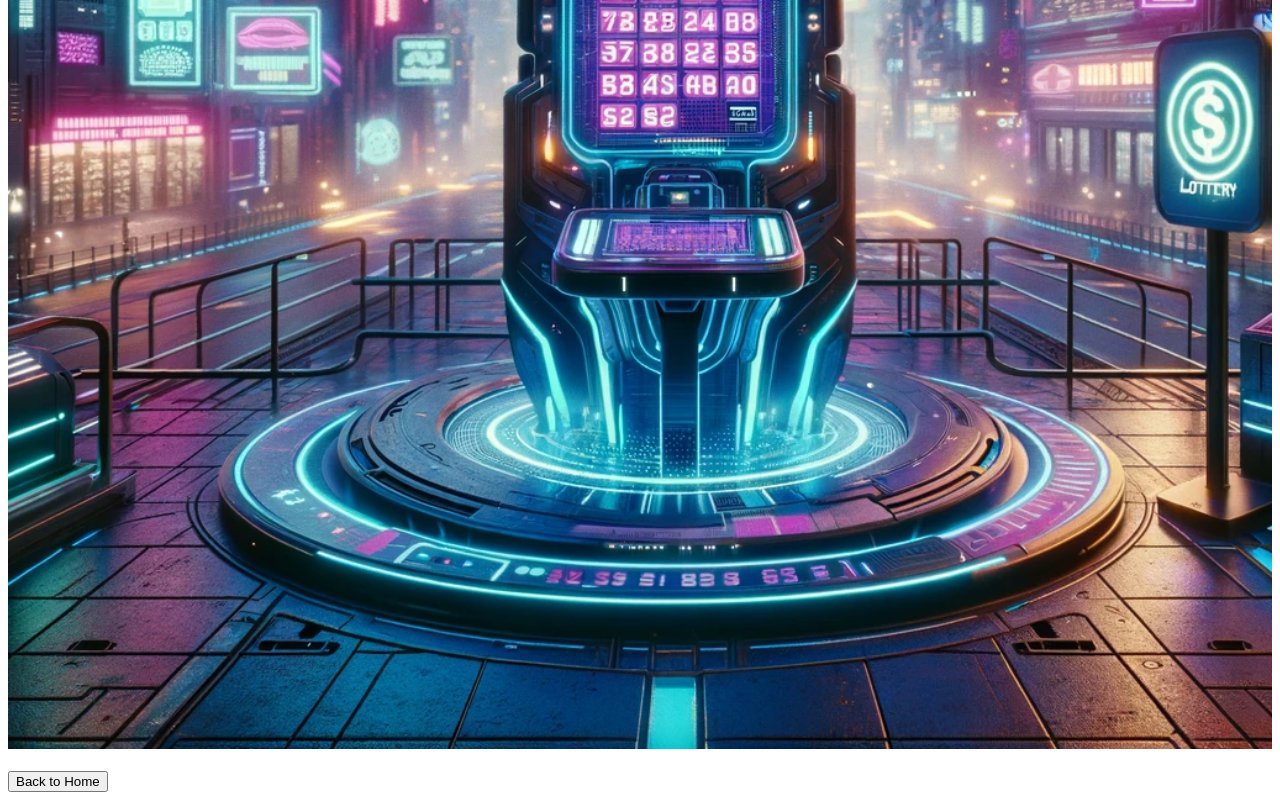
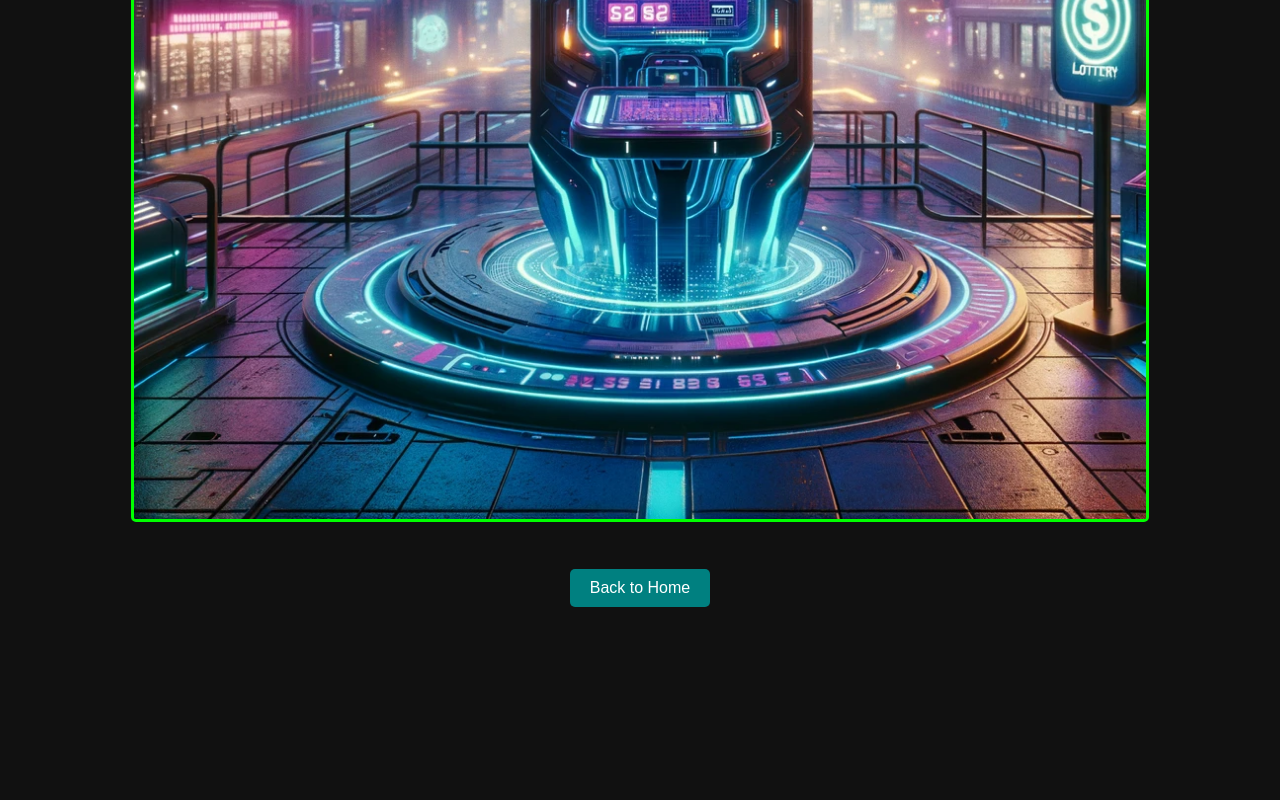
Before and after one commit to KenBusch/MSIS547, a plain HTML site: page content.html in a window 1280 px wide. Shown: the part 629-1429 px from the top of the page. After the commit the page ends 1248 px from the top, so only its background shows below. Drawn offline with Linux system fonts and the light colour scheme.

Commit message:
Update content.html

```diff
--- a/content.html
+++ b/content.html
@@ -4,13 +4,47 @@
     <meta charset="UTF-8">
     <meta name="viewport" content="width=device-width, initial-scale=1.0">
     <title>Gallery | Random Lottery Number Generator</title>
+    <style>
+        body {
+            background-color: #111;
+            color: #0f0;
+            font-family: 'Courier New', monospace;
+            text-align: center;
+        }
+        h1, p {
+            color: #0ff;
+        }
+        #gallery img {
+            width: 80%;
+            margin: 20px 0;
+            border: 3px solid #0f0;
+            border-radius: 5px;
+        }
+        button {
+            background-color: #008080;
+            color: #fff;
+            border: none;
+            padding: 10px 20px;
+            text-align: center;
+            text-decoration: none;
+            display: inline-block;
+            font-size: 16px;
+            margin: 4px 2px;
+            cursor: pointer;
+            border-radius: 5px;
+            transition: background-color 0.3s ease;
+        }
+        button:hover {
+            background-color: #00ced1;
+        }
+    </style>
 </head>
 <body>
     <h1>AI-Generated Visuals</h1>
     <p>Explore a gallery of AI-generated images related to lottery and luck.</p>
     <div id="gallery">
         <!-- Placeholder for AI-Generated Images -->
-        <img src="Main Image.WEBP" alt="AI-Generated Image 1" style="width:100%;">
+        <img src="Main Image.WEBP" alt="AI-Generated Image 1">
         <!-- Add more images as needed -->
     </div>
     <br>
```
